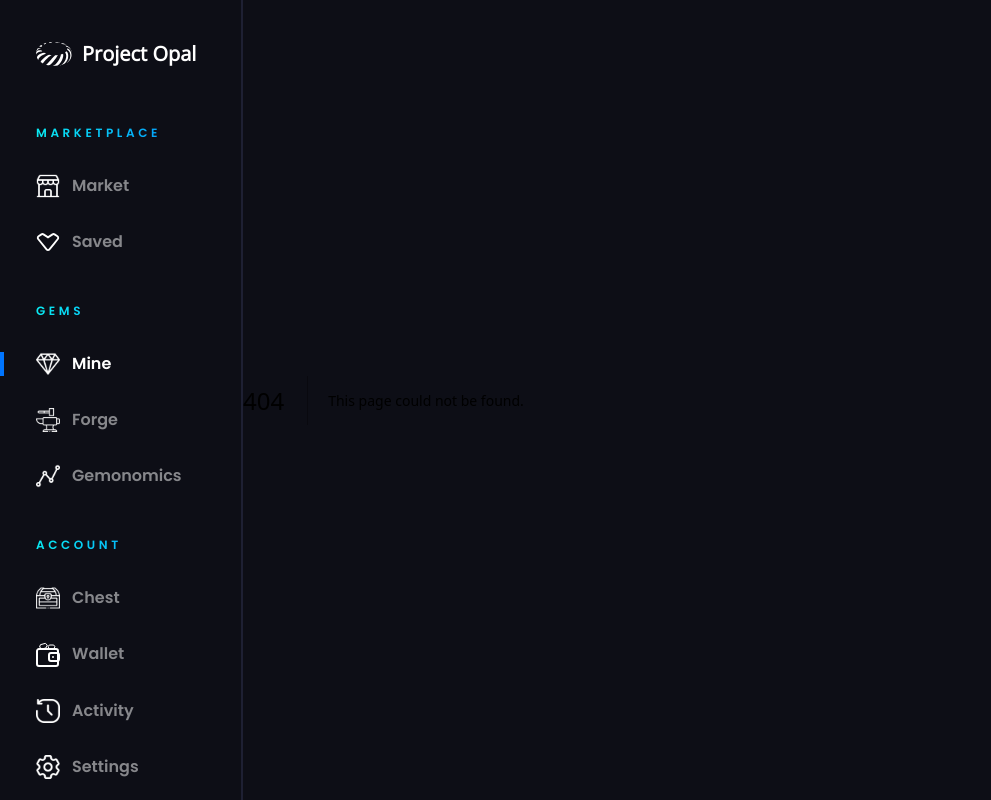
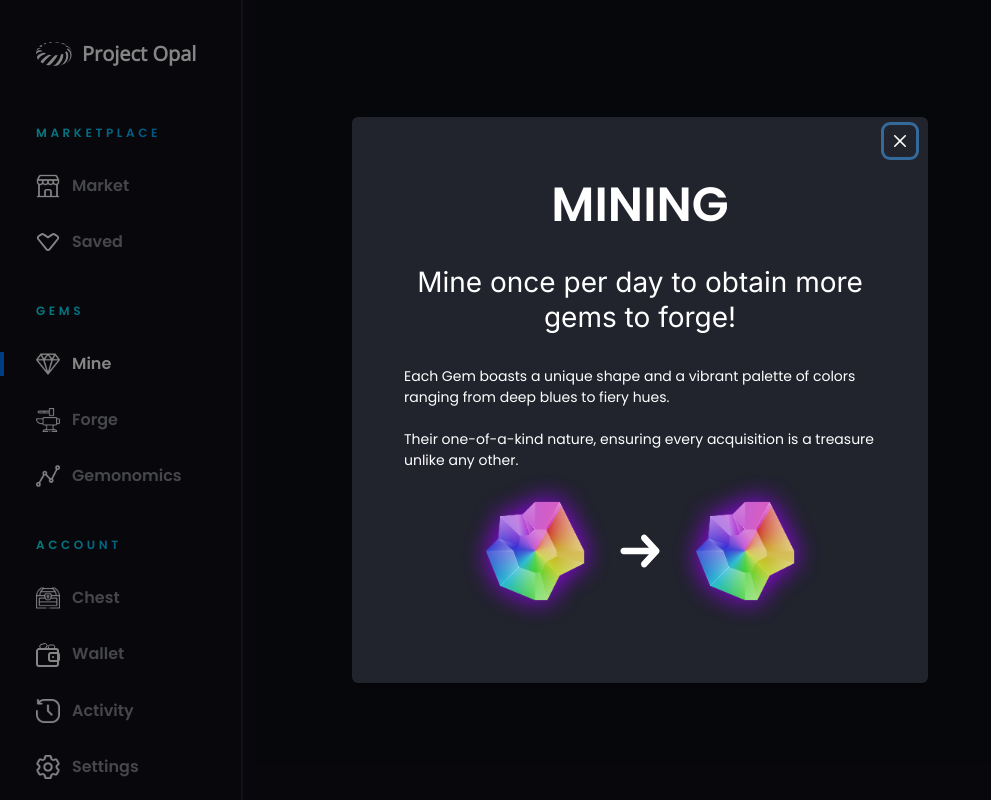
Before and after one commit to tokamak-network/gem-marketplace, a Next.js app: page /mine in a window 1280 px wide. Before the commit this address had no page. Shown: the whole page, without its empty margins (0-991 px from the left). Built offline with nearby package versions, Linux system fonts and the light colour scheme; what @chakra-ui/next-js, wagmi would draw is missing.

Commit message:
initial guide modal

```diff
--- /dev/null
+++ b/src/components/modal/MiningIntroModal.tsx
@@ -0,0 +1,68 @@
+import Image from "next/image";
+import {
+  Modal,
+  ModalOverlay,
+  ModalContent,
+  ModalBody,
+  ModalCloseButton,
+  Flex,
+  Center,
+  Text,
+  useTheme,
+  Button,
+} from "@chakra-ui/react";
+import GemPack from "@/assets/images/sample_gem.png";
+import ArrorRight from "@/assets/icon/right_arrow.svg";
+
+const MiningIntroModal = (props: any) => {
+  const { isOpen, onClose } = props;
+  const theme = useTheme();
+
+  return (
+    <Modal isOpen={isOpen} onClose={onClose} size={"xl"} isCentered>
+      <ModalOverlay />
+      <ModalContent bgColor={"#21232D"}>
+        <ModalCloseButton />
+        <ModalBody padding={0}>
+          <Flex w={"100%"} flexDir={"column"} p={"52px"}>
+            <Text
+              fontWeight={700}
+              fontSize={48}
+              textAlign={"center"}
+              textTransform={"uppercase"}
+            >
+              mining
+            </Text>
+
+            <Text
+              mt={6}
+              fontFamily={theme.fonts.Inter}
+              fontSize={28}
+              fontWeight={400}
+              lineHeight={"34.57px"}
+              textAlign={"center"}
+            >
+              Mine once per day to obtain more gems to forge!
+            </Text>
+
+            <Text mt={8} fontSize={14} fontWeight={400} lineHeight={"21px"}>
+              Each Gem boasts a unique shape and a vibrant palette of colors
+              ranging from deep blues to fiery hues. <br />
+              <br />
+              Their one-of-a-kind nature, ensuring every acquisition is a
+              treasure unlike any other.
+            </Text>
+
+            <Center>
+              <Image alt="gempack" src={GemPack} width={160}/>
+              <Image alt="gempack" src={ArrorRight} width={50}/>
+              <Image alt="gempack" src={GemPack} width={160}/>
+            </Center>
+          </Flex>
+        </ModalBody>
+      </ModalContent>
+    </Modal>
+  );
+};
+
+export default MiningIntroModal;
--- /dev/null
+++ b/src/hooks/useLocalStorage.ts
@@ -0,0 +1,37 @@
+import { useState } from "react";
+
+export const useLocalStorage = (key: string, initialValue: any) => {
+  // State to store our value
+  // Pass initial state function to useState so logic is only executed once
+  const [storedValue, setStoredValue] = useState(() => {
+    try {
+      // Get from local storage by key
+      const item = window.localStorage.getItem(key);
+      // Parse stored json or if none return initialValue
+      return item ? JSON.parse(item) : initialValue;
+    } catch (error) {
+      // If error also return initialValue
+      console.log(error);
+      return initialValue;
+    }
+  });
+
+  // Return a wrapped version of useState's setter function that ...
+  // ... persists the new value to localStorage.
+  const setValue = (value: any) => {
+    try {
+      // Allow value to be a function so we have same API as useState
+      const valueToStore =
+        value instanceof Function ? value(storedValue) : value;
+      // Save state
+      setStoredValue(valueToStore);
+      // Save to local storage
+      window.localStorage.setItem(key, JSON.stringify(valueToStore));
+    } catch (error) {
+      // A more advanced implementation would handle the error case
+      console.log(error);
+    }
+  };
+
+  return [storedValue, setValue];
+};
--- /dev/null
+++ b/src/pages/mine/index.tsx
@@ -0,0 +1,20 @@
+import { useLocalStorage } from "@/hooks/useLocalStorage";
+import MiningIntroModal from "@/components/modal/MiningIntroModal";
+import { Box } from "@chakra-ui/react";
+import { useState } from "react";
+
+const MinePage = () => {
+  const [storedValue, setValue] = useLocalStorage("mineIntro", true);
+  const [isGuideModal, setGuideModal] = useState(storedValue);
+
+  const handleGuideModal = () => {
+    setGuideModal(false);
+  }
+  return (
+    <Box>
+      <MiningIntroModal isOpen={isGuideModal} onClose={handleGuideModal}/>
+    </Box>
+  )
+}
+
+export default MinePage;
```
Also changed, not shown: src/assets/icon/right_arrow.svg (added).
